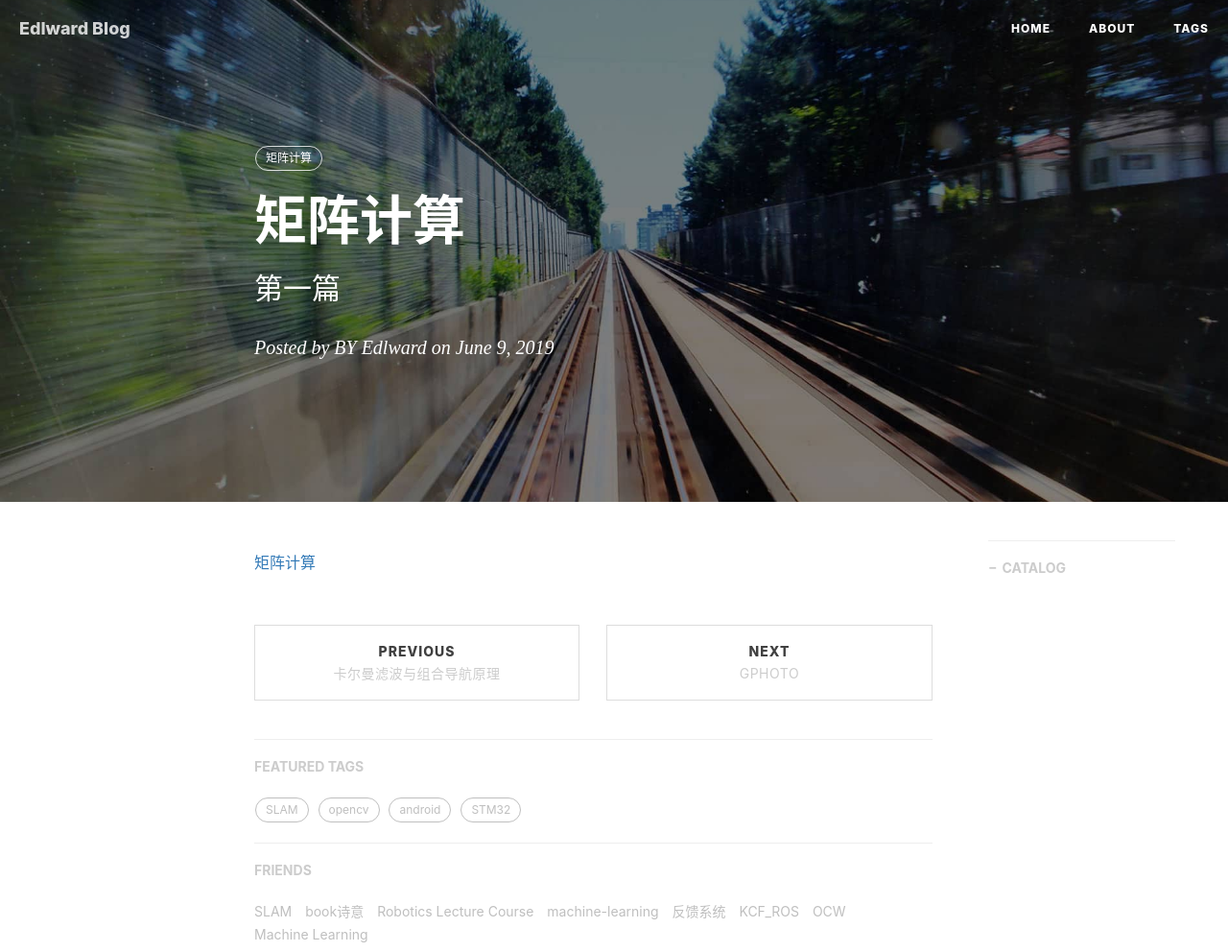
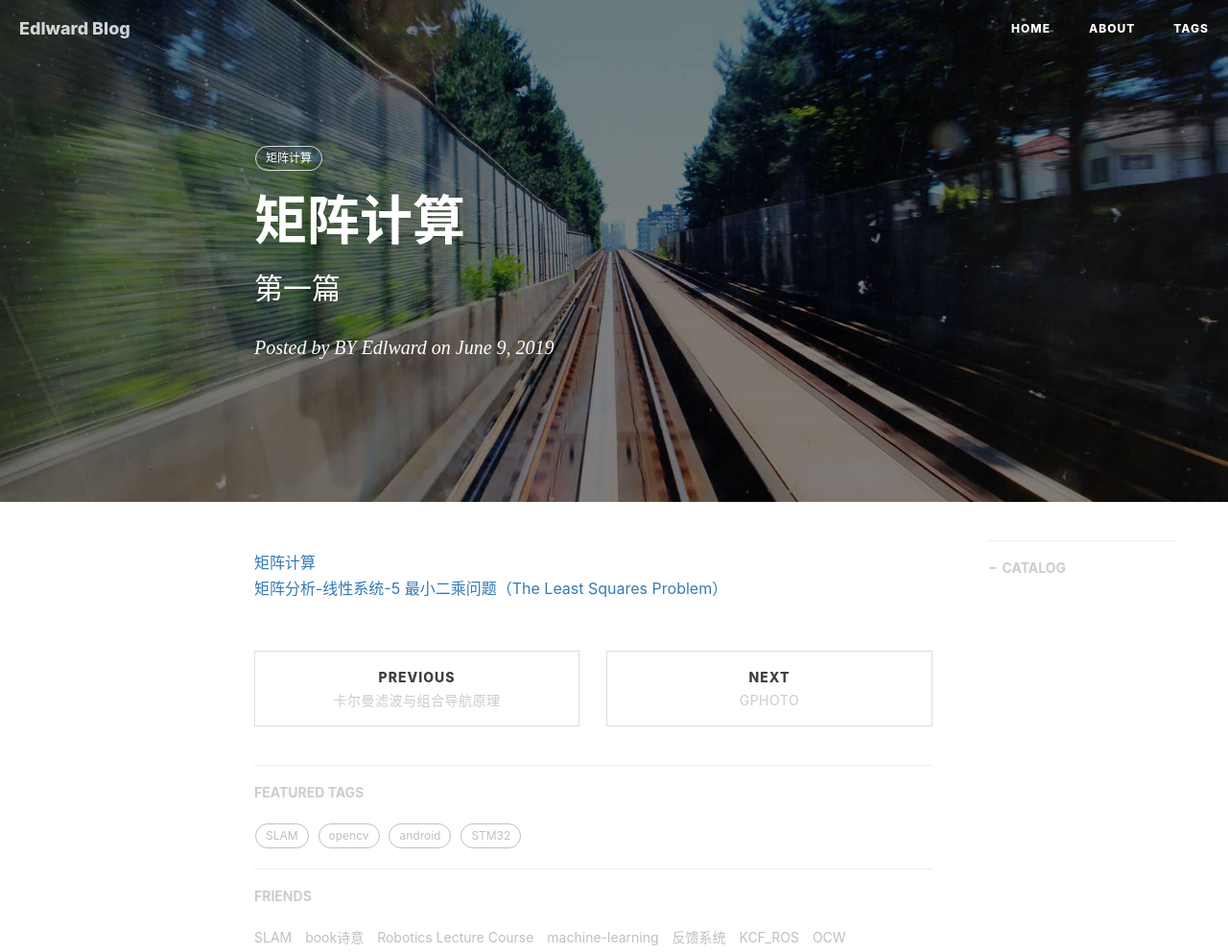
Before and after one commit to gary-robotics/dlward, a Jekyll site: the page built from _posts/2019-06-14-矩阵计算-2019.markdown, in a window 1280 px wide, cut to the strip 0-992 px from the top of the page. Shown: the whole strip at 96% size. Built offline with Jekyll 4.4.1, drawn with Linux system fonts in a browser that asks for light colours; nearby versions of some CDN libraries; comment, search, counter and statistics services are not loaded.

Commit message:
Update 2019-06-14-矩阵计算-2019.markdown

```diff
--- a/_posts/2019-06-14-矩阵计算-2019.markdown
+++ b/_posts/2019-06-14-矩阵计算-2019.markdown
@@ -11,3 +11,4 @@ tags:                               #标签
 ---
 
 [矩阵计算](http://math.ecnu.edu.cn/~jypan/Teaching/MatrixComp/)
+[矩阵分析-线性系统-5 最小二乘问题（The Least Squares Problem）](https://www.cnblogs.com/pegasus/archive/2011/11/10/2244472.html)
```
